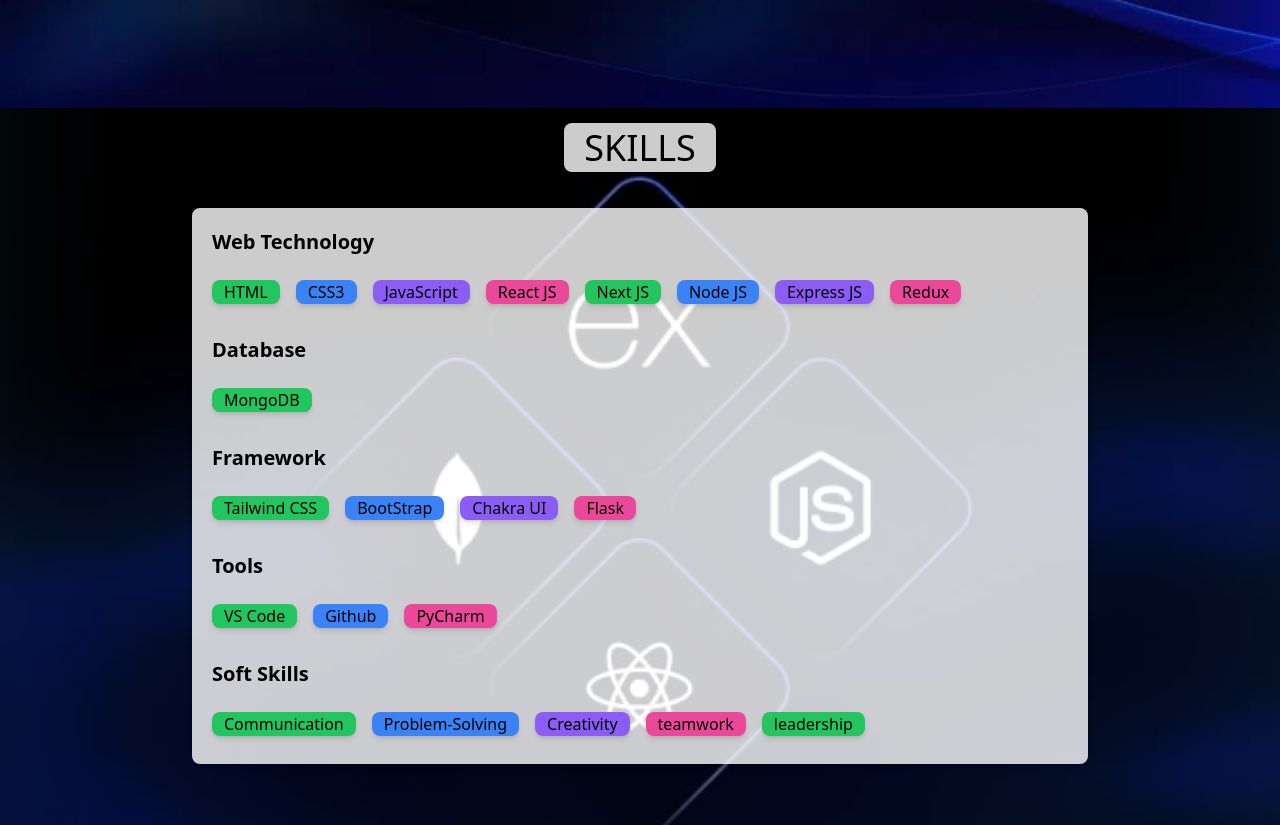
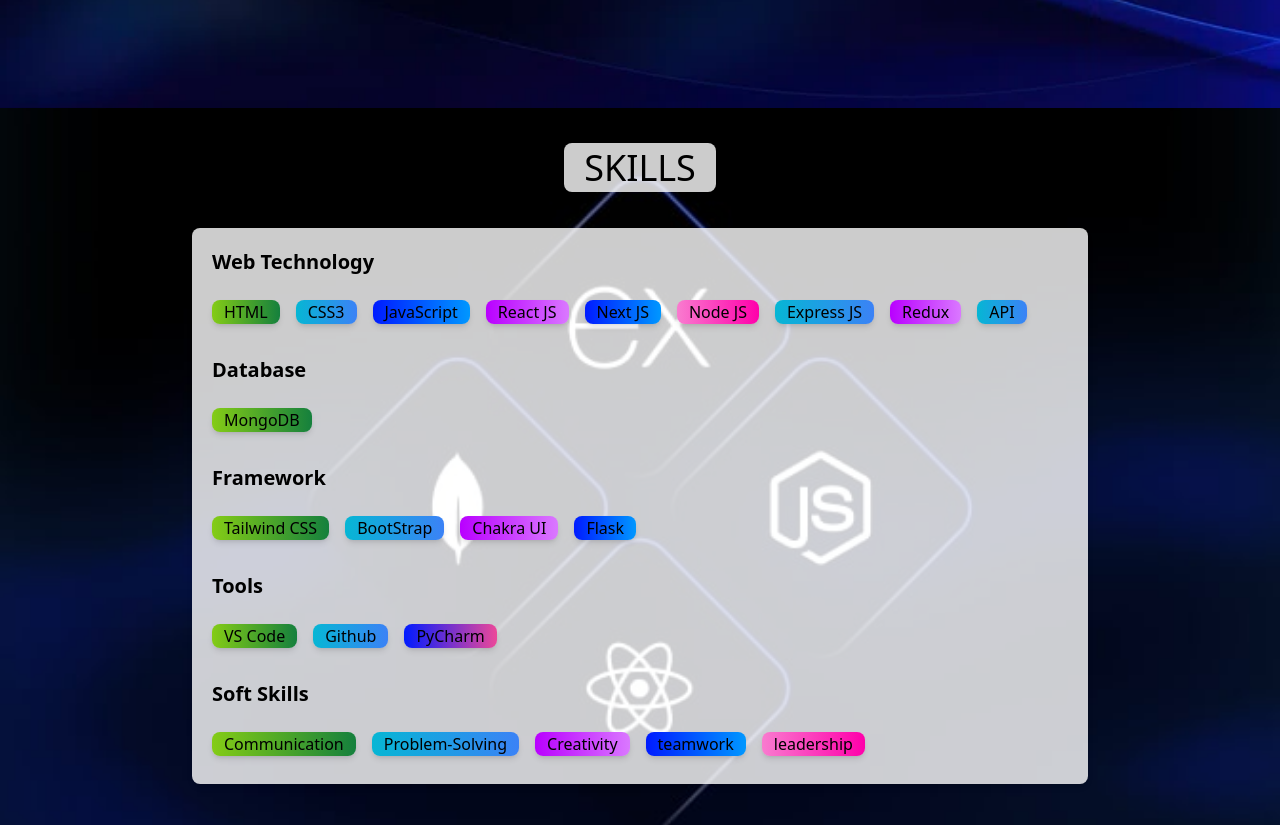
Before and after one commit to Angel-12314/Portfolio, a React (Create React App) app: page / in a window 1280 px wide. Shown: the part 1532-2357 px from the top of the page. Built offline with nearby package versions, Linux system fonts and the light colour scheme.

Commit message:
Add files via upload

```diff
--- a/src/Components/Projects.js
+++ b/src/Components/Projects.js
@@ -50,7 +50,7 @@ export default function Projects() {
                     href="https://github.com/Angel-12314/Yoga-product-ecommerce"
                     target="_blank"
                     rel="noopener noreferrer"
-                    className="bg-[#7800ff] text-white rounded-lg shadow-md px-3 py-1 md:w-[200px] ml-auto mr-auto hover:bg-blue-700 w-[130px] hover:text-white text-center inline-block"
+                    className="bg-gradient-to-r from-[#001bff] to-[#0097ff] text-white rounded-lg shadow-md px-3 py-1 w-[200px] ml-auto mr-auto hover:from-[#aa00ff] hover:to-[#c45ffa] hover:text-white text-center inline-block transition-all duration-300 ease-in-out"
                 >
                     Code
                 </a>
@@ -97,7 +97,7 @@ export default function Projects() {
                     href="https://github.com/Angel-12314/Web-Phishing-Detection"
                     target="_blank"
                     rel="noopener noreferrer"
-                    className="bg-[#7800ff] text-white rounded-lg shadow-md px-3 py-1 md:w-[200px] ml-auto mr-auto hover:bg-blue-700 w-[130px] hover:text-white text-center inline-block"
+                    className="bg-gradient-to-r from-[#001bff] to-[#0097ff] text-white rounded-lg shadow-md px-3 py-1 w-[200px] ml-auto mr-auto hover:from-[#aa00ff] hover:to-[#c45ffa] hover:text-white text-center inline-block transition-all duration-300 ease-in-out"
                 >
                     Code
                 </a>
@@ -141,7 +141,7 @@ export default function Projects() {
                     href="https://github.com/Angel-12314/Credit-Card-Fraud-Transaction-Detection-In-Banking-System"
                     target="_blank"
                     rel="noopener noreferrer"
-                    className="bg-[#7800ff] text-white rounded-lg shadow-md px-3 py-1 md:w-[200px] ml-auto mr-auto hover:bg-blue-700 w-[130px] hover:text-white text-center inline-block"
+                    className="bg-gradient-to-r from-[#001bff] to-[#0097ff] text-white rounded-lg shadow-md px-3 py-1 w-[200px] ml-auto mr-auto hover:from-[#aa00ff] hover:to-[#c45ffa] hover:text-white text-center inline-block transition-all duration-300 ease-in-out"
                 >
                     Code
                 </a>
--- a/src/Components/Skills.js
+++ b/src/Components/Skills.js
@@ -11,7 +11,7 @@ export default function Skills() {
       style={{ backgroundImage: `url(${SkillsImg})` }}
       className="bg-cover md:h-screen bg-center"
     >
-      <h1 className="pt-5 text-4xl  text-center mb-5 "><span className="px-5 w-auto text-black bg-white/80 rounded-lg">SKILLS</span></h1>
+      <h1 className="pt-10 text-4xl  text-center mb-5 "><span className="px-5 w-auto text-black bg-white/80 rounded-lg">SKILLS</span></h1>
       <div className="flex h-auto md:h-auto justify-center px-4">
         <div className="rounded-lg shadow-md bg-white/80 p-5 w-full max-w-4xl mt-5 mb-5">
 
@@ -20,14 +20,15 @@ export default function Skills() {
             <h2 className="text-xl font-bold">Web Technology</h2>
             <br className="hidden md:block"/>
             <ul className="flex flex-wrap text-left">
-              <li className="bg-green-500 rounded-lg shadow-md px-3 mr-4 mb-2">HTML</li>
-              <li className="bg-blue-500 rounded-lg shadow-md px-3 mr-4 mb-2">CSS3</li>
-              <li className="bg-violet-500 rounded-lg shadow-md px-3 mr-4 mb-2">JavaScript</li>
-              <li className="bg-pink-500 rounded-lg shadow-md px-3 mr-4 mb-2">React JS</li>
-              <li className="bg-green-500 rounded-lg shadow-md px-3 mr-4 mb-2">Next JS</li>
-              <li className="bg-blue-500 rounded-lg shadow-md px-3 mr-4 mb-2">Node JS</li>
-              <li className="bg-violet-500 rounded-lg shadow-md px-3 mr-4 mb-2">Express JS</li>
-              <li className="bg-pink-500 rounded-lg shadow-md px-3 mr-4 mb-2">Redux</li>
+              <li className="bg-gradient-to-r from-lime-500 to-green-700 rounded-lg shadow-md px-3 mr-4 mb-2">HTML</li>
+              <li className="bg-gradient-to-r from-cyan-500 to-blue-500 rounded-lg shadow-md px-3 mr-4 mb-2">CSS3</li>
+              <li className="bg-gradient-to-r from-[#001bff] to-[#0097ff] rounded-lg shadow-md px-3 mr-4 mb-2">JavaScript</li>
+              <li className="bg-gradient-to-r from-[#b900ff] to-[#da78ff] rounded-lg shadow-md px-3 mr-4 mb-2">React JS</li>
+              <li className="bg-gradient-to-r from-[#001bff] to-[#0097ff] rounded-lg shadow-md px-3 mr-4 mb-2">Next JS</li>
+              <li className="bg-gradient-to-r from-[#f97bcf] to-[#ff00aa] rounded-lg shadow-md px-3 mr-4 mb-2">Node JS</li>
+              <li className="bg-gradient-to-r from-cyan-500 to-blue-500 rounded-lg shadow-md px-3 mr-4 mb-2">Express JS</li>
+              <li className="bg-gradient-to-r from-[#b900ff] to-[#da78ff] rounded-lg shadow-md px-3 mr-4 mb-2">Redux</li>
+              <li className="bg-gradient-to-r from-cyan-500 to-blue-500 rounded-lg shadow-md px-3 mr-4 mb-2">API</li>
             </ul>
           </div>
 
@@ -38,7 +39,7 @@ export default function Skills() {
             <h2 className="text-xl font-bold">Database</h2>
             <br className="hidden md:block"/>
             <ul className="flex flex-wrap text-left">
-              <li className="bg-green-500 rounded-lg shadow-md px-3 mr-4 mb-2">MongoDB</li>
+              <li className="bg-gradient-to-r from-lime-500 to-green-700 rounded-lg shadow-md px-3 mr-4 mb-2">MongoDB</li>
             </ul>
           </div>
 
@@ -49,10 +50,10 @@ export default function Skills() {
             <h2 className="text-xl font-bold">Framework</h2>
             <br className="hidden md:block"/>
             <ul className="flex flex-wrap text-left">
-              <li className="bg-green-500 rounded-lg shadow-md px-3 mr-4 mb-2">Tailwind CSS</li>
-              <li className="bg-blue-500 rounded-lg shadow-md px-3 mr-4 mb-2">BootStrap</li>
-              <li className="bg-violet-500 rounded-lg shadow-md px-3 mr-4 mb-2">Chakra UI</li>
-              <li className="bg-pink-500 rounded-lg shadow-md px-3 mr-4 mb-2">Flask</li>
+              <li className="bg-gradient-to-r from-lime-500 to-green-700 rounded-lg shadow-md px-3 mr-4 mb-2">Tailwind CSS</li>
+              <li className="bg-gradient-to-r from-cyan-500 to-blue-500 rounded-lg shadow-md px-3 mr-4 mb-2">BootStrap</li>
+              <li className="bg-gradient-to-r from-[#b900ff] to-[#da78ff] rounded-lg shadow-md px-3 mr-4 mb-2">Chakra UI</li>
+              <li className="bg-gradient-to-r from-[#001bff] to-[#0097ff] rounded-lg shadow-md px-3 mr-4 mb-2">Flask</li>
             </ul>
           </div>
 
@@ -63,9 +64,9 @@ export default function Skills() {
             <h2 className="text-xl font-bold">Tools</h2>
             <br className="hidden md:block"/>
             <ul className="flex flex-wrap text-left">
-              <li className="bg-green-500 rounded-lg shadow-md px-3 mr-4 mb-2">VS Code</li>
-              <li className="bg-blue-500 rounded-lg shadow-md px-3 mr-4 mb-2">Github</li>
-              <li className="bg-pink-500 rounded-lg shadow-md px-3 mr-4 mb-2">PyCharm</li>
+              <li className="bg-gradient-to-r from-lime-500 to-green-700 rounded-lg shadow-md px-3 mr-4 mb-2">VS Code</li>
+              <li className="bg-gradient-to-r from-cyan-500 to-blue-500 rounded-lg shadow-md px-3 mr-4 mb-2">Github</li>
+              <li className="bg-gradient-to-r from-[#001bff] to-[#0097ff] to-pink-500 rounded-lg shadow-md px-3 mr-4 mb-2">PyCharm</li>
             </ul>
           </div>
           <br />
@@ -74,11 +75,11 @@ export default function Skills() {
             <h2 className="text-xl font-bold">Soft Skills</h2>
             <br className="hidden md:block"/>
             <ul className="flex flex-wrap text-left">
-              <li className="bg-green-500 rounded-lg shadow-md px-3 mr-4 mb-2">Communication</li>
-              <li className="bg-blue-500 rounded-lg shadow-md px-3 mr-4 mb-2">Problem-Solving</li>
-              <li className="bg-violet-500 rounded-lg shadow-md px-3 mr-4 mb-2">Creativity</li>
-              <li className="bg-pink-500 rounded-lg shadow-md px-3 mr-4 mb-2">teamwork</li>
-              <li className="bg-green-500 rounded-lg shadow-md px-3 mr-4 mb-2">leadership</li>
+              <li className="bg-gradient-to-r from-lime-500 to-green-700 rounded-lg shadow-md px-3 mr-4 mb-2">Communication</li>
+              <li className="bg-gradient-to-r from-cyan-500 to-blue-500 rounded-lg shadow-md px-3 mr-4 mb-2">Problem-Solving</li>
+              <li className="bg-gradient-to-r from-[#b900ff] to-[#da78ff] rounded-lg shadow-md px-3 mr-4 mb-2">Creativity</li>
+              <li className="bg-gradient-to-r from-[#001bff] to-[#0097ff] rounded-lg shadow-md px-3 mr-4 mb-2">teamwork</li>
+              <li className="bg-gradient-to-r from-[#f97bcf] to-[#ff00aa] rounded-lg shadow-md px-3 mr-4 mb-2">leadership</li>
             </ul>
           </div>
 
```
Also changed, not shown: src/Components/Hero.js (+6 -5 lines).
